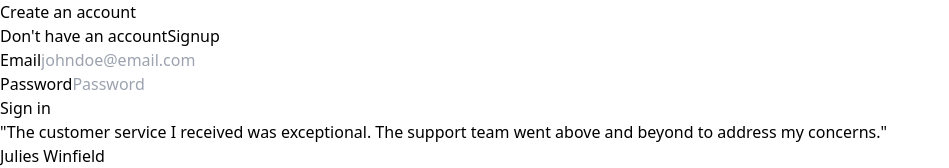
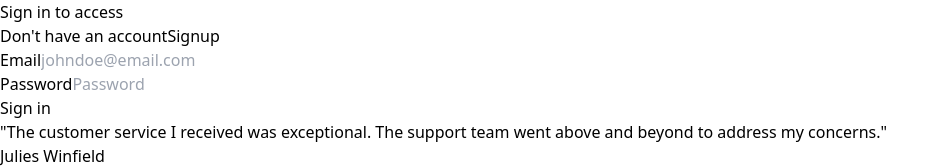
Before and after one commit to aditya17092001/GetBlogs, a React (Vite) app in the folder frontend/: page / in a window 1280 px wide. Shown: the top 168 px of the page, without its empty margins (0-949 px from the left). Built offline with nearby package versions, Linux system fonts and the light colour scheme.

Commit message:
Fixed Signin and Signup

```diff
--- a/frontend/src/components/Auth.tsx
+++ b/frontend/src/components/Auth.tsx
@@ -28,7 +28,7 @@ export const Auth = ({ type }: { type: "Signin" | "Signup" }) => {
             <div className="flex justify-center">
                 <div>
                     <div className="px-10">
-                        <div className="text-3xl font-bold"> Create an account </div>
+                        <div className="text-3xl font-bold"> {type === 'Signup' ? 'Create an account' : 'Sign in to access'} </div>
                         <div className="text-slate-600 text-center">
                             { type === 'Signup' ? 'Already have an account?' : 'Don\'t have an account'}
                             <Link className=" underline pl-1" to={ type === 'Signup' ? "/signin" : '/signup' }>{type === 'Signup' ? 'Signin' : 'Signup'}</Link>
```
